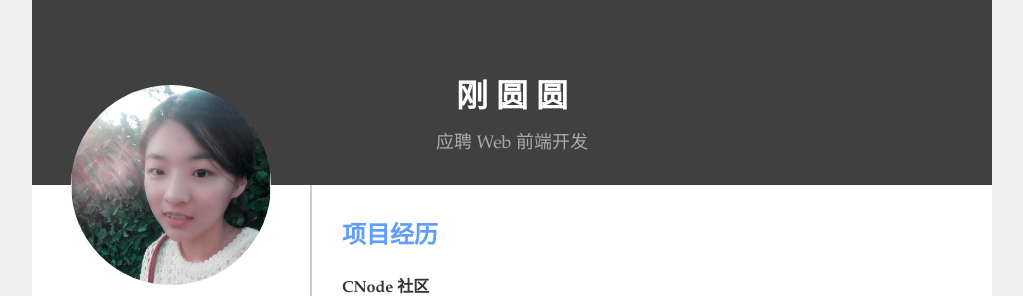
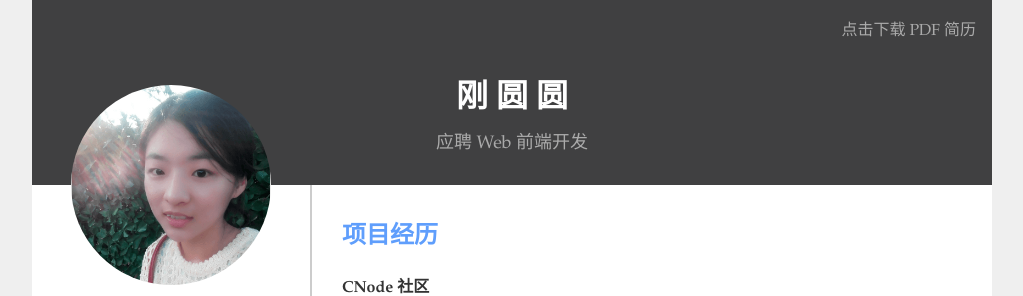
Before and after one commit to Gangyuanyuan/resume, a plain HTML site: page index.html in a window 1280 px wide. Shown: the top 296 px of the page, without its empty margins (128-1151 px from the left). Drawn offline with Linux system fonts and the light colour scheme.

Commit message:
添加pdf下载

```diff
--- a/css/main.css
+++ b/css/main.css
@@ -30,9 +30,17 @@ header{
 	width: 100%;
 	padding: 70px 0 30px;
 	text-align: center;
+	position: relative;
 }
 header .link{
 	display: none;
+}
+header .pdfResume{
+  position: absolute;
+  top: 16px;
+  right: 16px;
+  display: block;
+  color: #aaa;
 }
 header h1{
 	color: #fff;
--- a/css/mobile.css
+++ b/css/mobile.css
@@ -9,6 +9,11 @@ header h1{
 }
 header p{
 	font-size: 16px;
+}
+header .pdfResume{
+	font-size: 13px;
+	top: 8px;
+	right: 8px;
 }
 aside{
 	width: 100%;
--- a/css/print.css
+++ b/css/print.css
@@ -14,6 +14,9 @@
 	}
 	header .link:hover{
 		color: #ccc;
+	}
+	header .pdfResume{
+		display: none;
 	}
 	aside{
 		padding-top: 90px;
--- a/index.html
+++ b/index.html
@@ -15,6 +15,11 @@
 			<div class="link">
 				<a href="https://gangyuanyuan.top/resume/index.html">点击查看在线简历</a>
 			</div>
+			<div class="pdfResume">
+        <a href="./刚圆圆-应聘前端工程师.pdf" target="_blank" download>
+          点击下载 PDF 简历
+        </a>
+      </div>
 			<h1>刚 圆 圆</h1>
 			<p>应聘 Web 前端开发</p>
 		</header>
```
Also changed, not shown: 1 other file.
